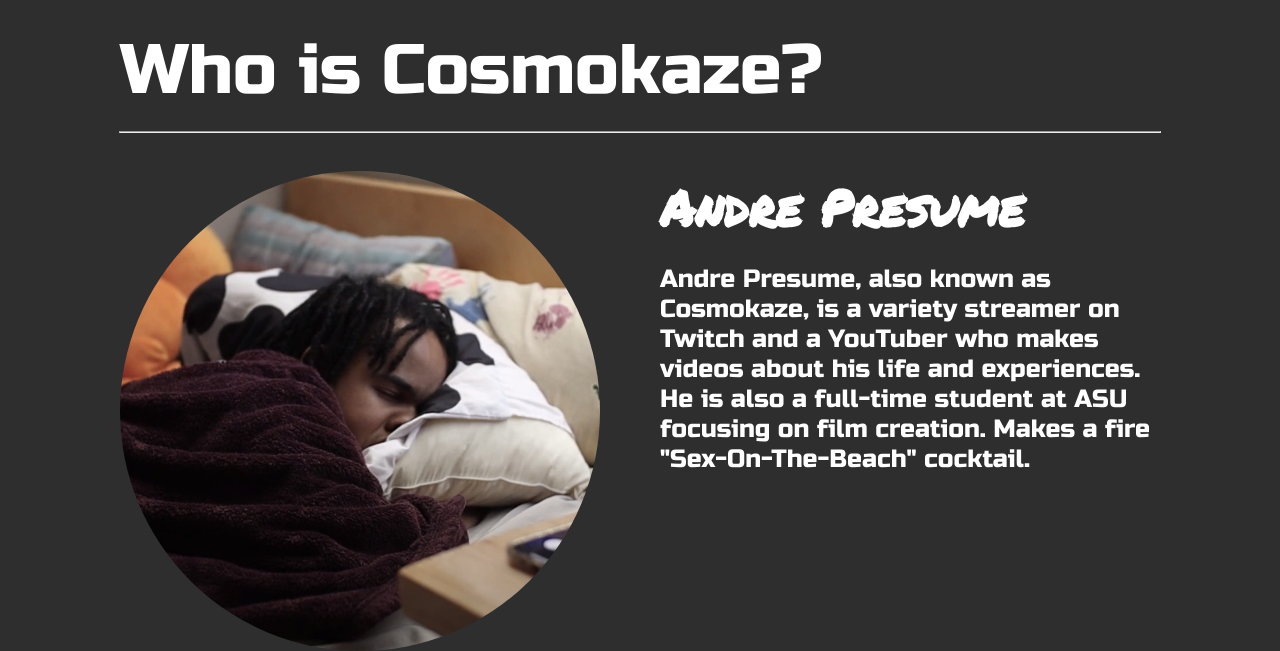
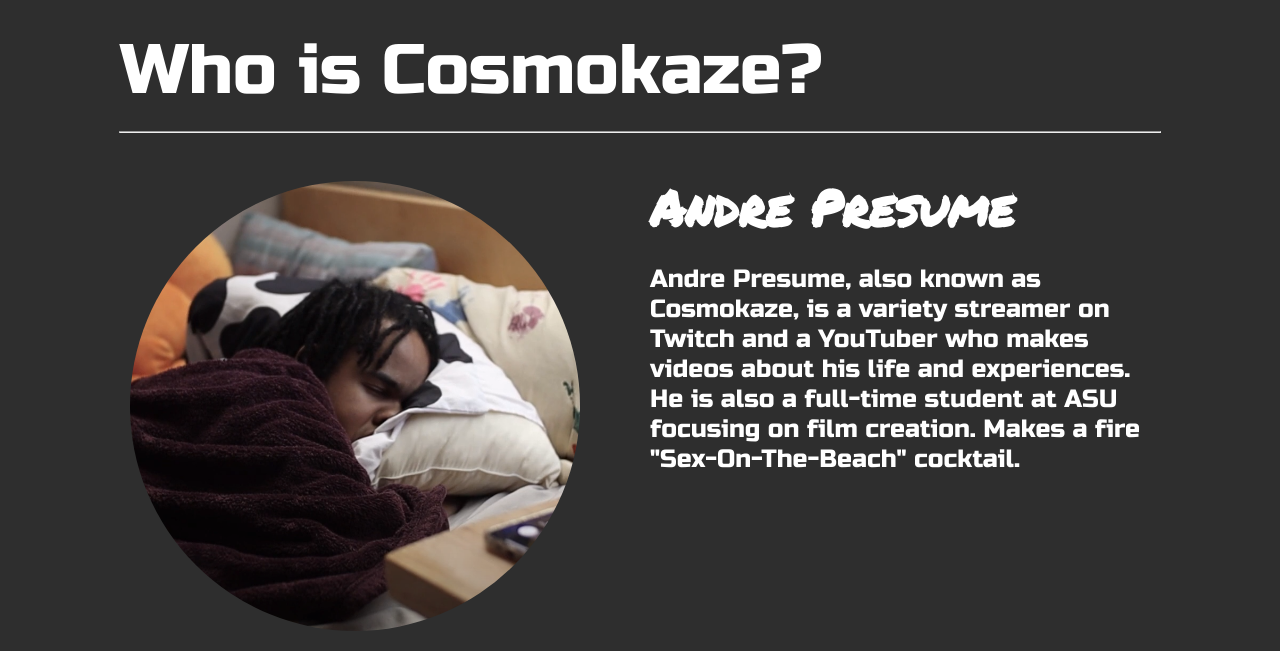
Before and after one commit to SalmonCool/cosmokaze, a plain HTML site: page home.html in a window 1280 px wide. Shown: the part 1622-2273 px from the top of the page. Drawn offline with nearby package versions, Linux system fonts and the light colour scheme.

Commit message:
Profile Pic Fixed

```diff
--- a/home-styles.css
+++ b/home-styles.css
@@ -17,7 +17,7 @@ body {
 }
 
 #astronaut-panel {
-    background-image: url('image_assets/AstronautBackground.png');
+    background-image: url("image_assets/AstronautBackground.png");
     background-size: cover;
     background-repeat: no-repeat;
     height: 80vh;
@@ -80,11 +80,9 @@ body {
 
 #about-photo {
     border-radius: 50%;
-    width: 400px;
-    height: 400px;
-    padding: 40px;
-    background-image: url('image_assets/SleepyAndre.png');
-    background-size: cover;
+    width: 450px;
+    height: 450px;
+    padding: 10px;
 }
 
 #about-grid {
--- a/home.html
+++ b/home.html
@@ -32,7 +32,7 @@
             <div id="about-title">Who is Cosmokaze?</div>
             <hr>
             <div id="about-grid">
-                <div id="about-photo"></div>
+                <img id="about-photo" src="image_assets/SleepyAndre.png">
                 <div id="about-text-container">
                     <h2>Andre Presume</h2>
                     <p>Andre Presume, also known as Cosmokaze, is a variety streamer on Twitch and a
```
